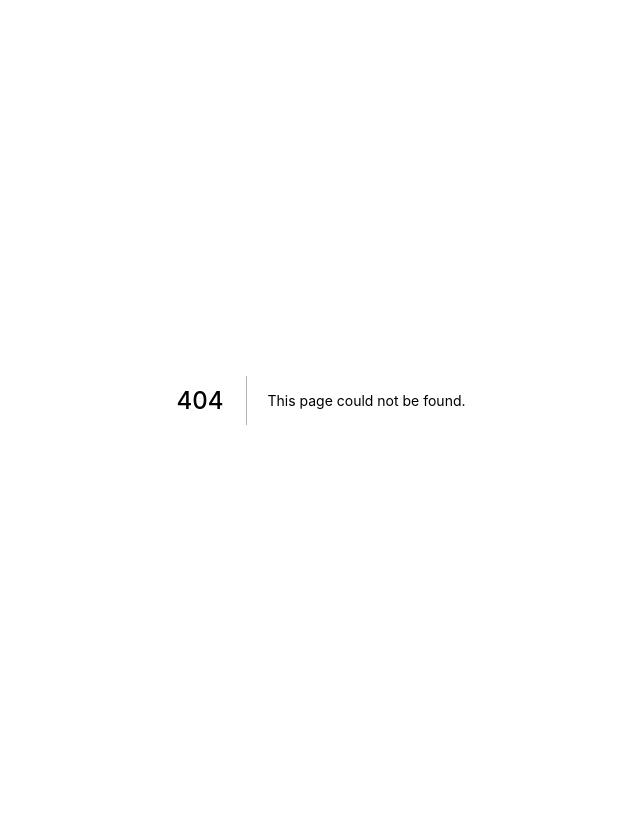
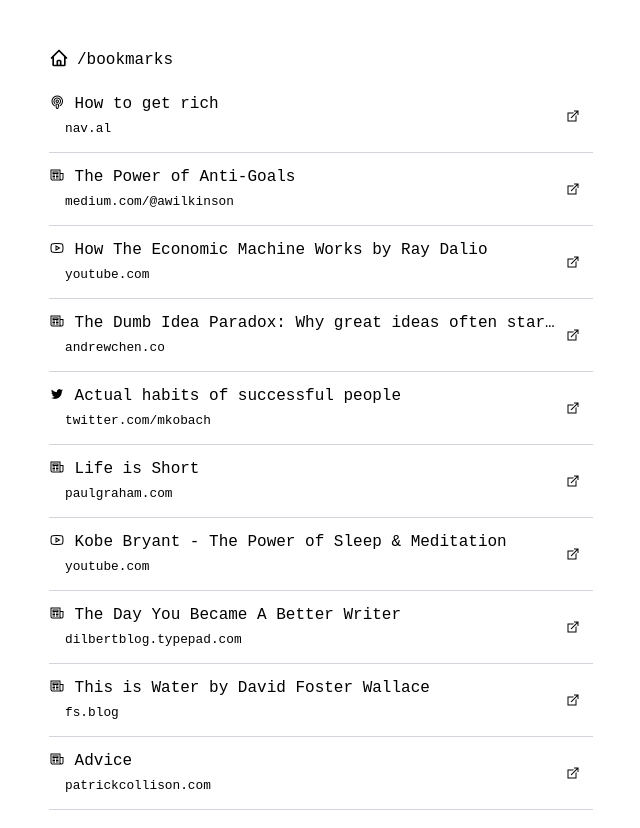
Before and after one commit to razvanef/razvanflorescu.com, a Next.js app: page /bookmarks in a window 1280 px wide. Before the commit this address had no page. Shown: the top 828 px of the page, without its empty margins (319-959 px from the left). Before the commit the page ends 800 px from the top, so only its background shows below. Built offline with nearby package versions, Linux system fonts and the light colour scheme.

Commit message:
add bookmarks

```diff
--- /dev/null
+++ b/data/bookmarks.json
@@ -0,0 +1,62 @@
+[
+    {
+        "url": "https://nav.al/rich",
+        "title": "How to get rich",
+        "site": "nav.al",
+        "type": "podcast"
+    },
+    {
+        "url": "https://medium.com/@awilkinson/the-power-of-anti-goals-c38f5f46d23c",
+        "title": "The Power of Anti-Goals",
+        "site": "medium.com/@awilkinson",
+        "type": "article"
+    },
+    {
+        "url": "https://www.youtube.com/watch?v=PHe0bXAIuk0",
+        "title": "How The Economic Machine Works by Ray Dalio",
+        "site": "youtube.com",
+        "type": "video"
+    },
+    {
+        "url": "https://andrewchen.co/dumb-idea-paradox/",
+        "title": "The Dumb Idea Paradox: Why great ideas often start out by sounding dumb.",
+        "site": "andrewchen.co",
+        "type": "article"
+    },
+    {
+        "url": "https://twitter.com/mkobach/status/1143700956347019265",
+        "title": "Actual habits of successful people",
+        "site": "twitter.com/mkobach",
+        "type": "twitter"
+    },
+    {
+        "url": "http://www.paulgraham.com/vb.html",
+        "title": "Life is Short",
+        "site": "paulgraham.com",
+        "type": "article"
+    },
+    {
+        "url": "https://www.youtube.com/watch?v=LdrVVJPlUK4",
+        "title": "Kobe Bryant - The Power of Sleep & Meditation",
+        "site": "youtube.com",
+        "type": "video"
+    },
+    {
+        "url": "https://dilbertblog.typepad.com/the_dilbert_blog/2007/06/the_day_you_bec.html",
+        "title": "The Day You Became A Better Writer",
+        "site": "dilbertblog.typepad.com",
+        "type": "article"
+    },
+    {
+        "url": "https://fs.blog/2012/04/david-foster-wallace-this-is-water/",
+        "title": "This is Water by David Foster Wallace",
+        "site": "fs.blog",
+        "type": "article"
+    },
+    {
+        "url": "https://patrickcollison.com/advice",
+        "title": "Advice",
+        "site": "patrickcollison.com",
+        "type": "article"
+    }
+]
--- /dev/null
+++ b/pages/bookmarks/index.tsx
@@ -0,0 +1,39 @@
+import { NextPage } from "next"
+import { Breadcrumbs } from "../../components/Breadcrumbs"
+import bookmarks from '../../data/bookmarks.json'
+
+const Bookmarks: NextPage = () => {
+    const pageTitle = "bookmarks";
+    const icons: { [key: string]: string } = {
+        article: 'las la-newspaper',
+        podcast: 'las la-podcast',
+        twitter: 'lab la-twitter',
+        video: 'lab la-youtube'
+    }
+
+    return (
+        <div className="p-12 w-2/4 md:w-100 mx-auto">
+            <div className="content__inner bookmarks">
+                <Breadcrumbs page={pageTitle} />
+                {
+                    bookmarks.map(bookmark => (
+                        <a className="flex p-3 pl-0 border-b border-gray-300"
+                            key={bookmark.url}
+                            href={bookmark.url} target="_blank"
+                            rel="noreferrer">
+                            <div className="flex flex-1 min-w-0 items-center">
+                                <div className="flex-1 min-w-0">
+                                    <p className="items-center truncate hover:whitespace-normal" data-toggle="tooltip" data-placement="top" title={bookmark.title}>
+                                        <i className={icons[bookmark.type]}></i> {bookmark.title}</p>
+                                    <small className="p-4">{bookmark.site}</small>
+                                </div>
+                                <i className="las la-external-link-alt flex flex-col justify-center ml-2"></i>
+                            </div>
+                        </a>
+                    ))}
+            </div>
+        </div>
+    )
+}
+
+export default Bookmarks
```
